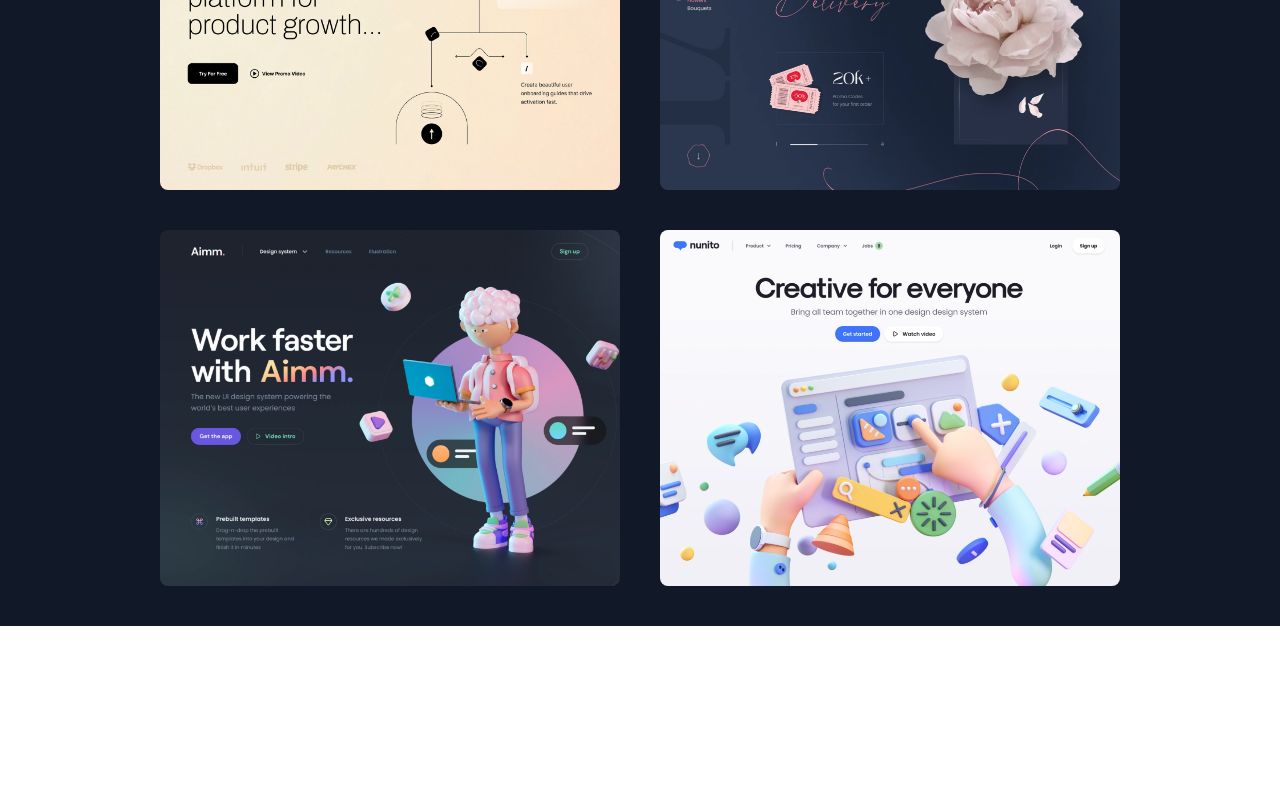
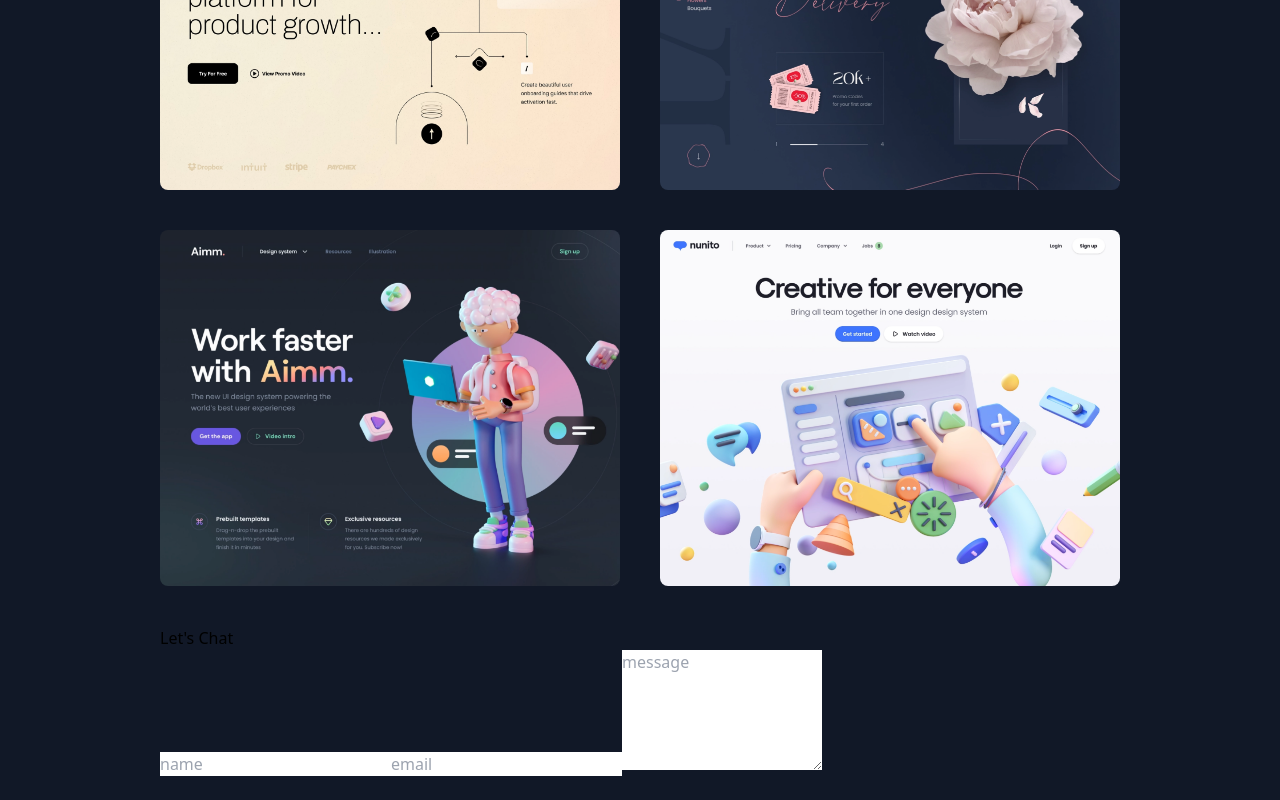
Before and after one commit to Jscorz/Portfolio-React-Tailwind, a Next.js app: page / in a window 1280 px wide. Shown: the part 2832-3632 px from the top of the page. Before the commit the page ends 3458 px from the top, so only its background shows below. Built offline with nearby package versions, Linux system fonts and the light colour scheme.

Commit message:
imported Contact into app.js and placed it below Portfolioworks component

```diff
--- a/pages/index.js
+++ b/pages/index.js
@@ -4,6 +4,7 @@ import Navbar from "@/components/Navbar";
 import Hero from "@/components/Hero";
 import Services from "@/components/Services";
 import PortfolioWorks from "@/components/PortfolioWorks";
+import Contact from "@/components/Contact";
 
 export default function Home() {
 	const [darkMode, setDarkMode] = useState(true);
@@ -27,6 +28,7 @@ export default function Home() {
 				</section>
 				<Services />
 				<PortfolioWorks />
+				<Contact />
 			</main>
 		</div>
 	);
```
